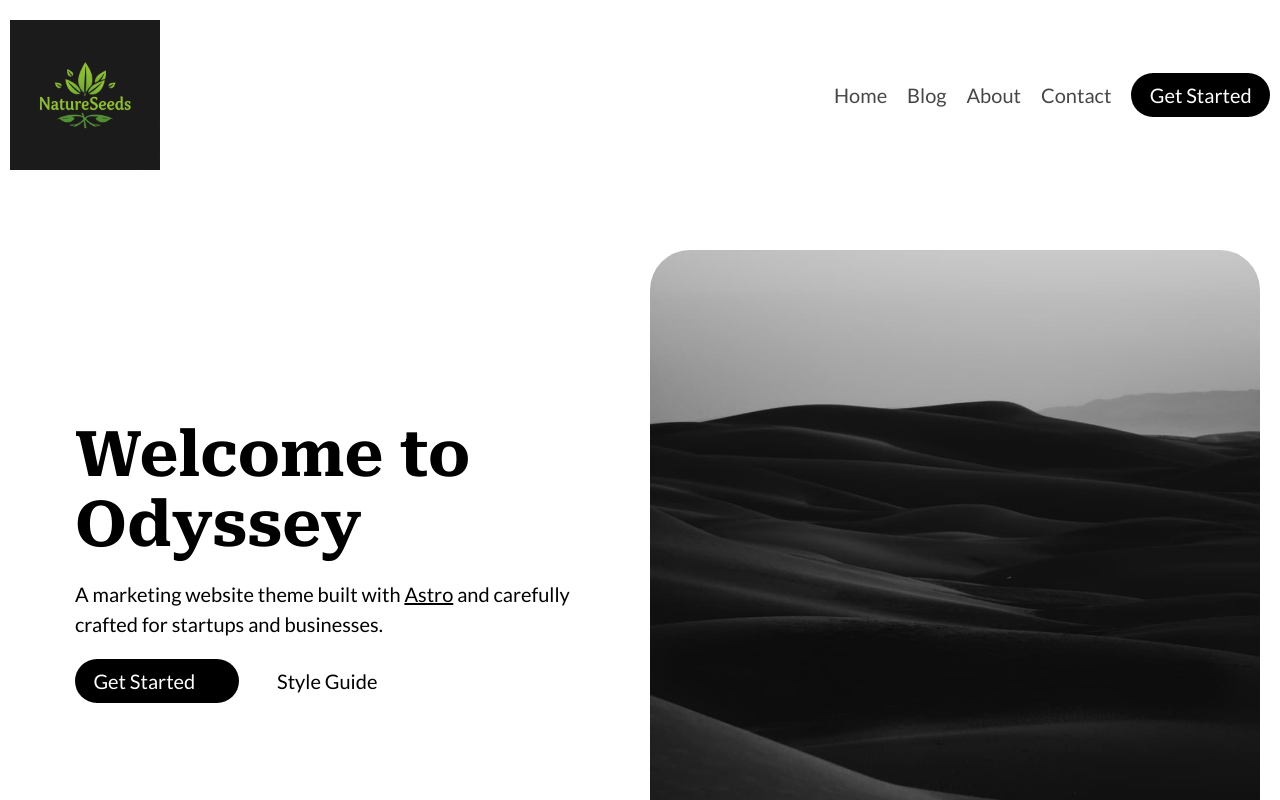
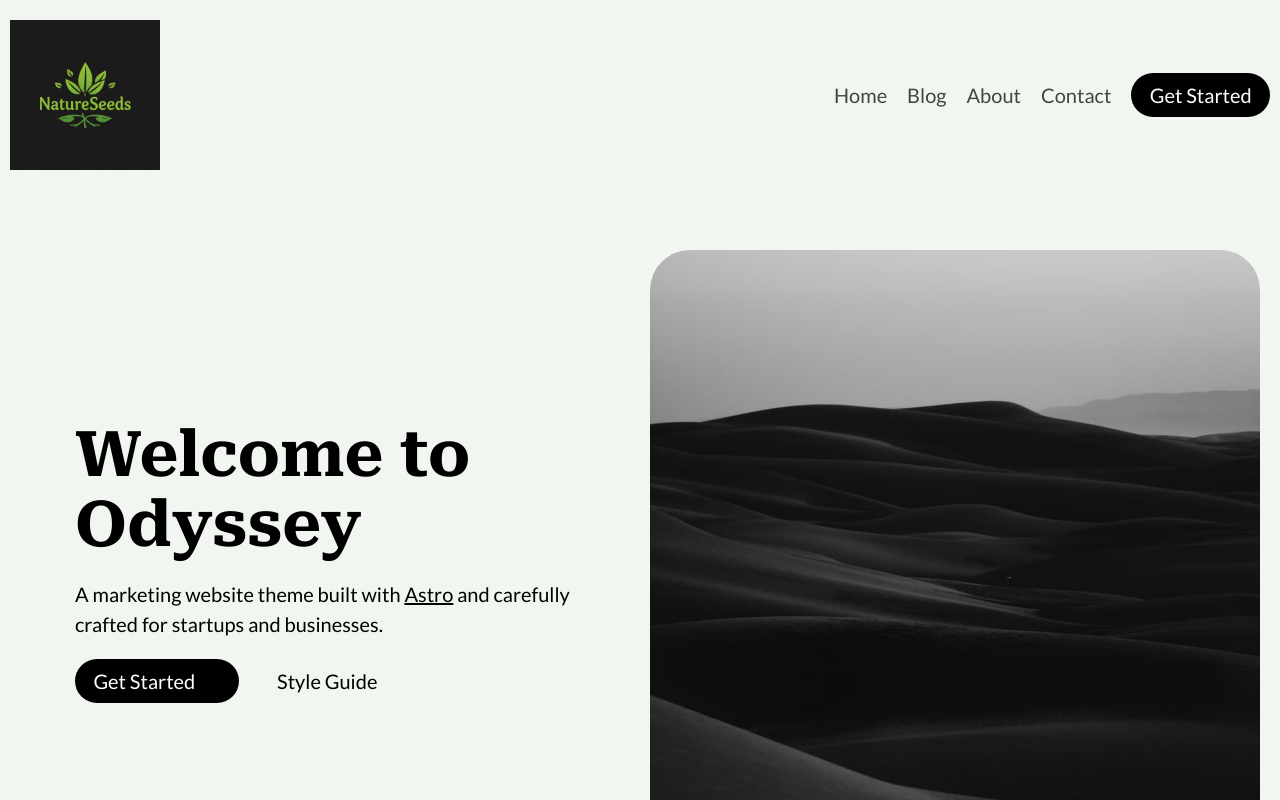
Before and after one commit to NatureSeeds/natureseeds.github.io, an Astro site: page / in a window 1280 px wide. Shown: the top 800 px of the page. Built offline with nearby package versions, Linux system fonts and the light colour scheme; Astro itself is replaced by a stand-in of ours; some icons are missing.

Commit message:
Update theme.css

```diff
--- a/src/styles/theme.css
+++ b/src/styles/theme.css
@@ -4,7 +4,7 @@
 	--theme-primary-hover: hsl(0, 0%, 20%);
 	--theme-on-primary: #fff;
 
-	--theme-bg: #fff;
+	--theme-bg: #f1f7f0;
 	--theme-on-bg: #000;
 
 	--theme-surface-1: #e1ebdf;
```
